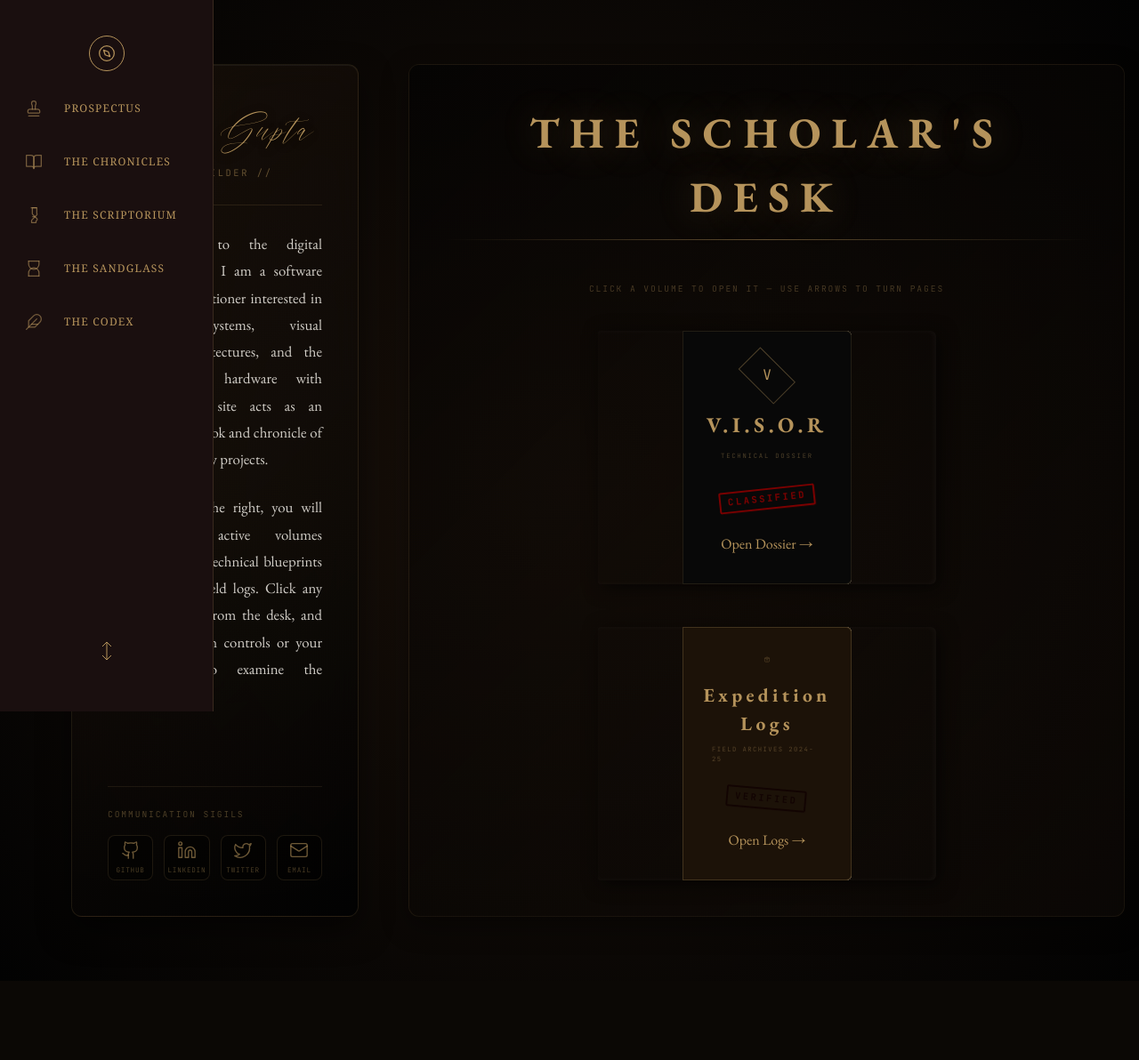
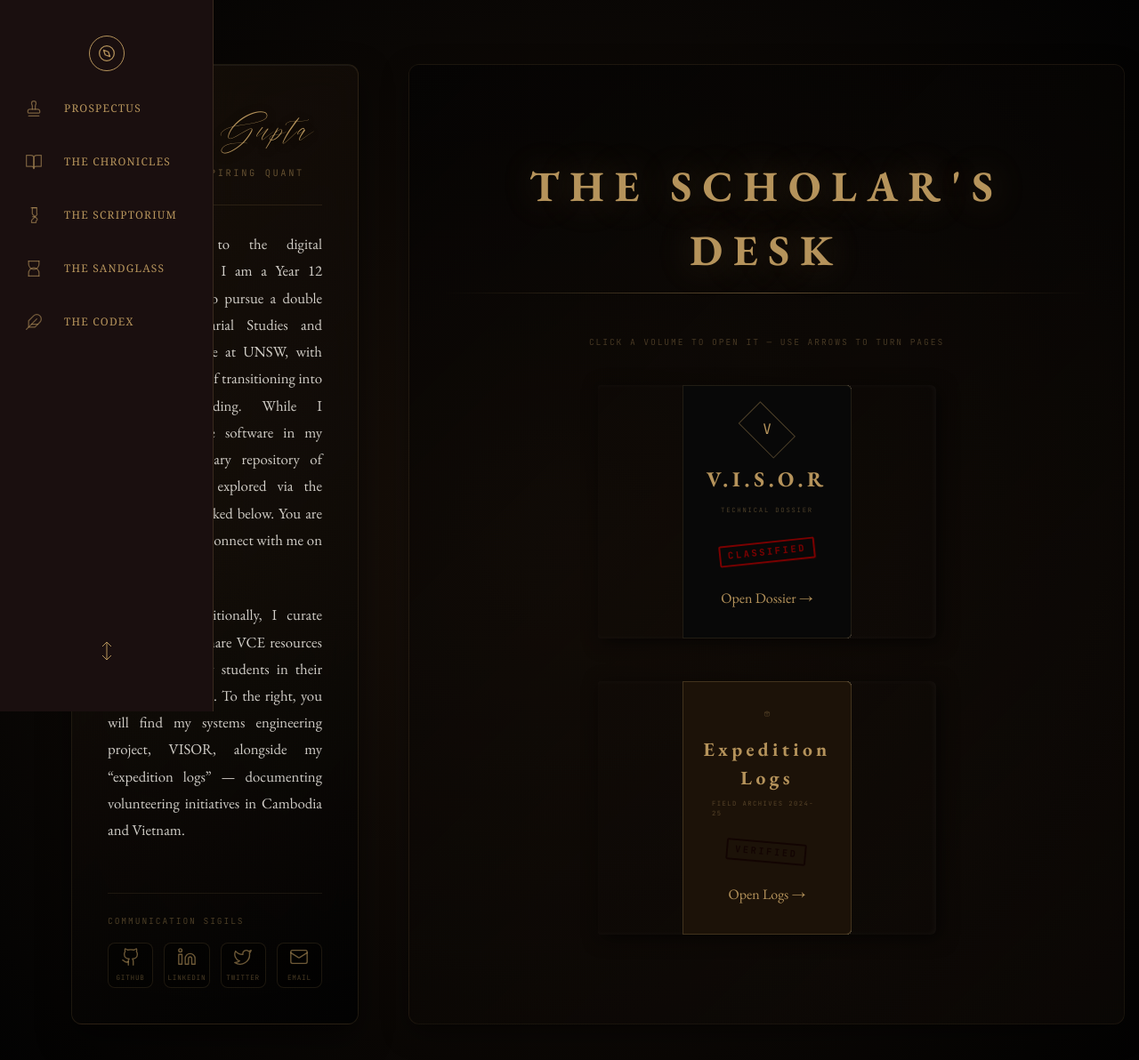
Before and after one commit to Apoo711/sanctum, a Node server app: page /prospectus in a window 1280 px wide. Shown: the top 1192 px of the page at 89% size. Before the commit the page ends 1031 px from the top, so only its background shows below. Run offline with Node 20, Linux system fonts and the light colour scheme; some libraries are stand-ins or nearby versions; some web fonts are replaced.

Commit message:
Update prospectus

```diff
--- a/views/prospectus.ejs
+++ b/views/prospectus.ejs
@@ -6,13 +6,13 @@
     <div class="prospectus-about-panel">
         <div class="prospectus-bio-content">
             <h1 class="prospectus-about-title">Aryan Gupta</h1>
-            <div class="prospectus-about-subtitle">SCHOLAR // BUILDER // DEVELOPER</div>
+            <div class="prospectus-about-subtitle">SCHOLAR // ASPIRING QUANT // DEVELOPER</div>
 
             <p class="prospectus-about-text">
-                Welcome to the digital Sanctum. I am a software engineering practitioner interested in low-latency systems, visual computing architectures, and the intersection of hardware with aesthetics. This site acts as an interactive notebook and chronicle of ongoing laboratory projects.
+                Welcome to the digital Sanctum. I am a Year 12 scholar aspiring to pursue a double degree in Actuarial Studies and Computer Science at UNSW, with the ultimate goal of transitioning into quantitative trading. While I occasionally write software in my leisure, my primary repository of projects can be explored via the GitHub ledger linked below. You are most welcome to connect with me on LinkedIn.
             </p>
             <p class="prospectus-about-text" style="text-indent: 1.5rem; margin-top: 0.75rem;">
-                To the right, you will find active volumes detailing various technical blueprints and expedition field logs. Click any dossier to lift it from the desk, and use the navigation controls or your arrow keys to examine the manuscripts.
+                Additionally, I curate and share VCE resources to support fellow students in their academic journeys. To the right, you will find my systems engineering project, VISOR, alongside my &ldquo;expedition logs&rdquo; &mdash; documenting volunteering initiatives in Cambodia and Vietnam.
             </p>
         </div>
 
```
